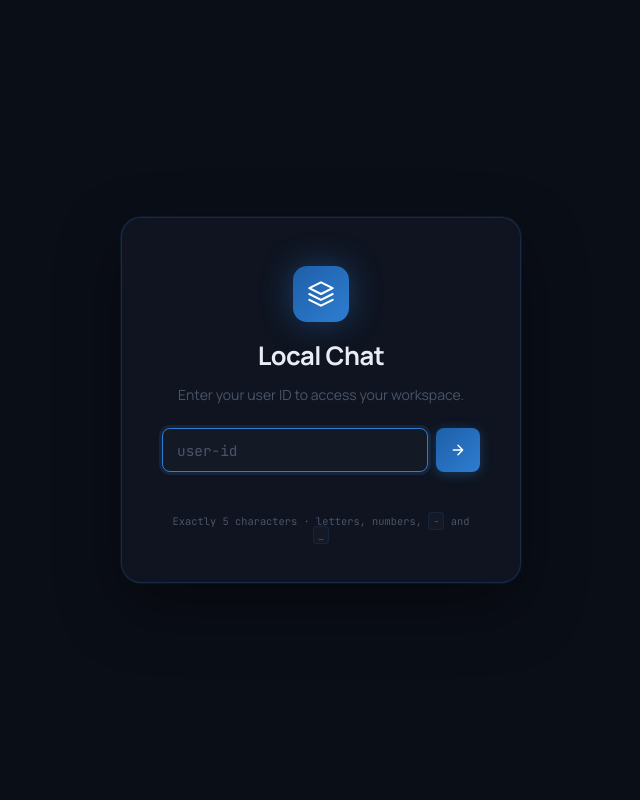
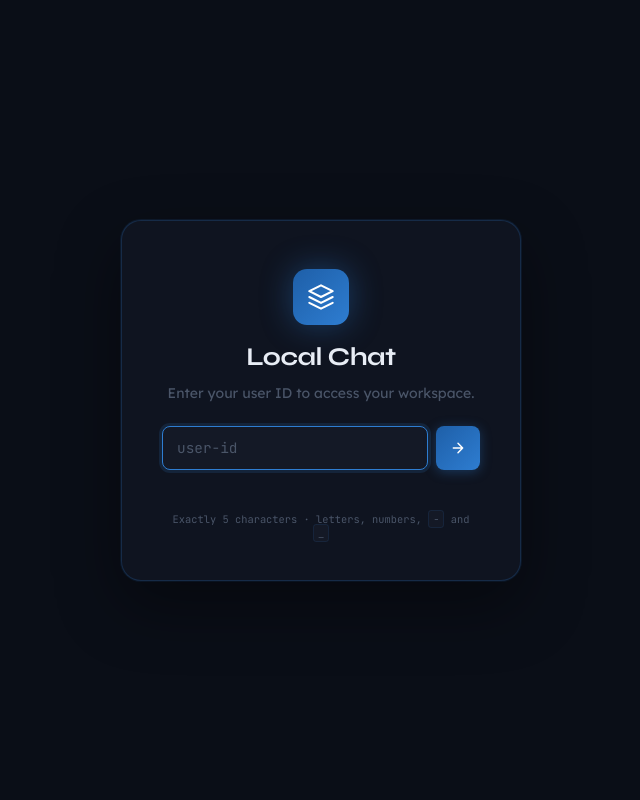
Before and after one commit to lewallen4/Local-chat, a FastAPI app: page / in a window 1280 px wide. Shown: the whole page, without its empty margins (319-959 px from the left). Run offline with FastAPI, Linux system fonts and the light colour scheme; parts of the project's set-up code (start-up, migrations or seed data) failed here and were passed over; some libraries are stand-ins or nearby versions.

Commit message:
Update style.css

```diff
--- a/server/static/style.css
+++ b/server/static/style.css
@@ -3,7 +3,7 @@
    Blue-professional, terminal-inspired, refined
    ============================================================ */
 
-@import url('https://fonts.googleapis.com/css2?family=JetBrains+Mono:wght@300;400;500&family=Manrope:wght@400;500;600;700&display=swap');
+@import url('https://fonts.googleapis.com/css2?family=JetBrains+Mono:wght@300;400;500&family=Lexend:wght@400;500;600;700&family=Syne:wght@400;500;600;700&display=swap');
 
 /* ── Variables ─────────────────────────────────────────────── */
 :root {
@@ -50,7 +50,8 @@
     --ease: cubic-bezier(0.16, 1, 0.3, 1);
 
     /* Fonts */
-    --font-ui:   'Manrope', sans-serif;
+    --font-ui:      'Lexend', sans-serif;
+    --font-display: 'Syne', sans-serif;
     --font-mono: 'JetBrains Mono', monospace;
 }
 
@@ -125,6 +126,7 @@ body {
 }
 
 .brand-name {
+    font-family: var(--font-display);
     font-size: 1.1rem;
     font-weight: 700;
     letter-spacing: 0.03em;
@@ -313,6 +315,7 @@ body {
 }
 
 .chat-title {
+    font-family: var(--font-display);
     font-size: 0.875rem;
     font-weight: 600;
     color: var(--text-secondary);
@@ -400,6 +403,7 @@ body {
 }
 
 .welcome-screen h2 {
+    font-family: var(--font-display);
     font-size: 1.4rem;
     font-weight: 700;
     color: var(--text-primary);
@@ -1088,6 +1092,7 @@ body {
 }
 
 .id-gate-title {
+    font-family: var(--font-display);
     font-size: 1.6rem;
     font-weight: 700;
     color: var(--text-primary);
```
